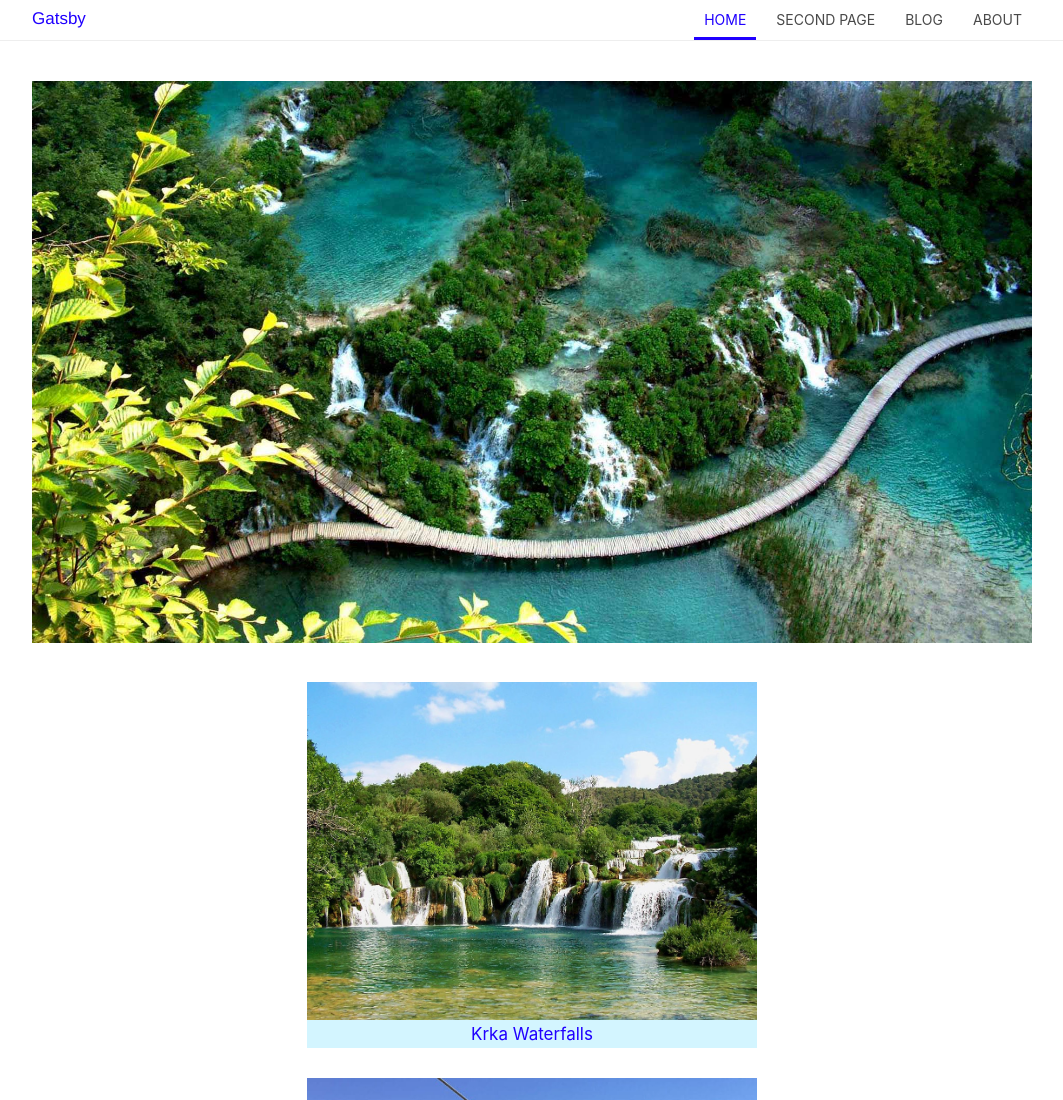
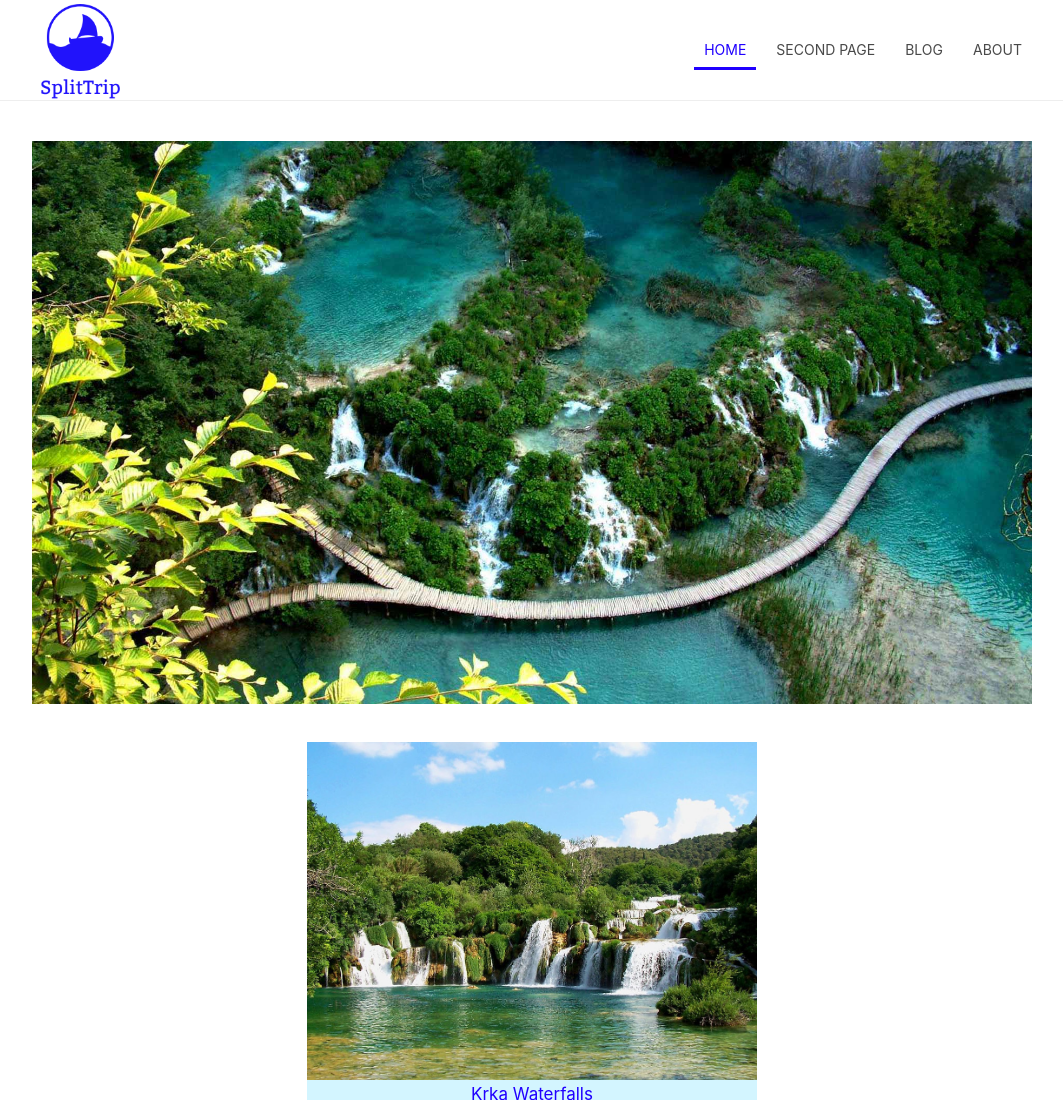
Before and after one commit to BrunoVukasovic/splittrip-v1-gatsby, a Gatsby site: page / in a window 1280 px wide. Shown: the top 1100 px of the page, without its empty margins (108-1171 px from the left). Built offline with nearby package versions, Linux system fonts and the light colour scheme; Gatsby itself is replaced by a stand-in of ours.

Commit message:
logo added

```diff
--- a/src/components/Container/styles.module.css
+++ b/src/components/Container/styles.module.css
@@ -2,5 +2,4 @@
   margin: 0 auto;
   max-width: 1000px;
   width: 90%;
-
 }
--- a/src/components/Header/index.js
+++ b/src/components/Header/index.js
@@ -1,5 +1,6 @@
 import React from "react";
 import Container from "../Container";
+import Logo from "../Logo";
 import Nav from "./Nav";
 import NavLink from "./NavLink";
 import styles from "./styles.module.css";
@@ -7,7 +8,8 @@ import styles from "./styles.module.css";
 export default () => (
   <header className={styles.Header}>
     <Container className={styles.Container}>
-      <span className={styles.Logo}>Gatsby</span>
+      <Logo />
+
       <Nav>
         <NavLink to="/" exact="true">
           Home
@@ -16,6 +18,7 @@ export default () => (
         <NavLink to="/blog">Blog</NavLink>
         <NavLink to="/about">About</NavLink>
       </Nav>
+
     </Container>
   </header>
 );
--- /dev/null
+++ b/src/components/Logo/index.js
@@ -0,0 +1,5 @@
+import React from "react";
+import styles from "./styles.module.css";
+import logoPNG from "./images/Logo 298x298.png"
+
+export default () => <img className={styles.Logo} src={logoPNG} alt="Logo" />;
--- /dev/null
+++ b/src/components/Logo/styles.module.css
@@ -0,0 +1,4 @@
+.Logo{
+    height: 100px;
+    width: 100px;
+}
--- a/src/components/index.js
+++ b/src/components/index.js
@@ -7,3 +7,4 @@ export { default as TripItem } from "./TripItem";
 export { default as TripDescription } from "./TripDescription";
 export { default as Button } from "./Button";
 export { default as ButtonContainer } from "./ButtonContainer";
+export { default as Logo } from "./Logo";
--- a/src/pages/index.js
+++ b/src/pages/index.js
@@ -9,9 +9,11 @@ import raftingPhoto from "../images/rafting 4x3.jpg";
 
 
 export default () => {
+  const text = "./images/plitvice.jpg"
   return (
     <Layout>
-      <MainImage source={"./images/plitvice.jpg"}></MainImage>
+
+      <MainImage text={text}></MainImage>
 
       <Container>
         <Link to="/krka/">
@@ -25,10 +27,12 @@ export default () => {
         <img src={zipPhoto} alt="Zip line" width= "100%"/>
         <p>Zip line</p>
         </TripItem>
+
         <TripItem>
         <img src={blueCavePhoto} alt="Blue Cave" width= "100%"/>
         <p>Blue Cave</p>
         </TripItem>
+
         <TripItem>
         <img src={raftingPhoto} alt="Rafting" width= "100%"/>
         <p>Rafting</p>
```
Also changed, not shown: src/components/MainImage/index.js (+9 -1 lines), log.txt (added), src/components/HeaderContainer/index.js (added), src/components/Logo/images/Logo 298x298.png (added), 1 other file.
